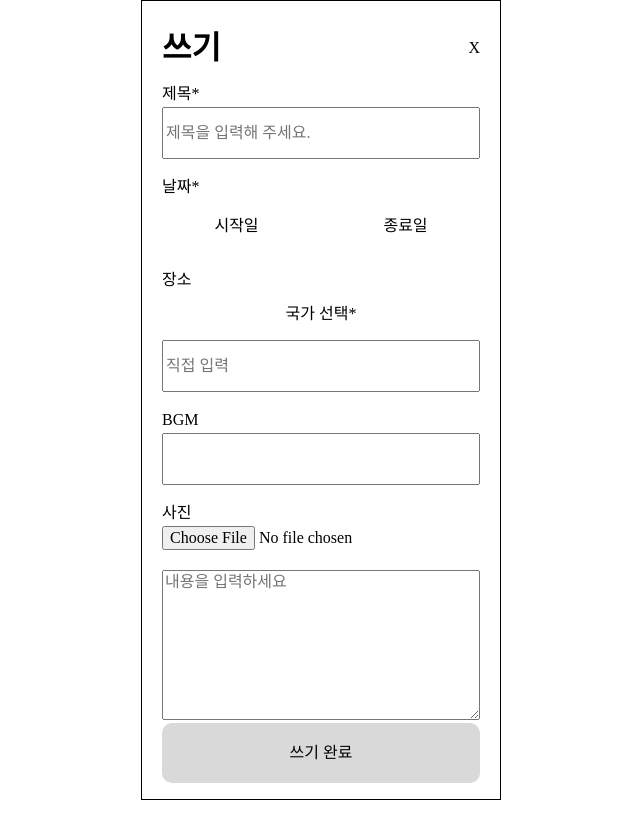
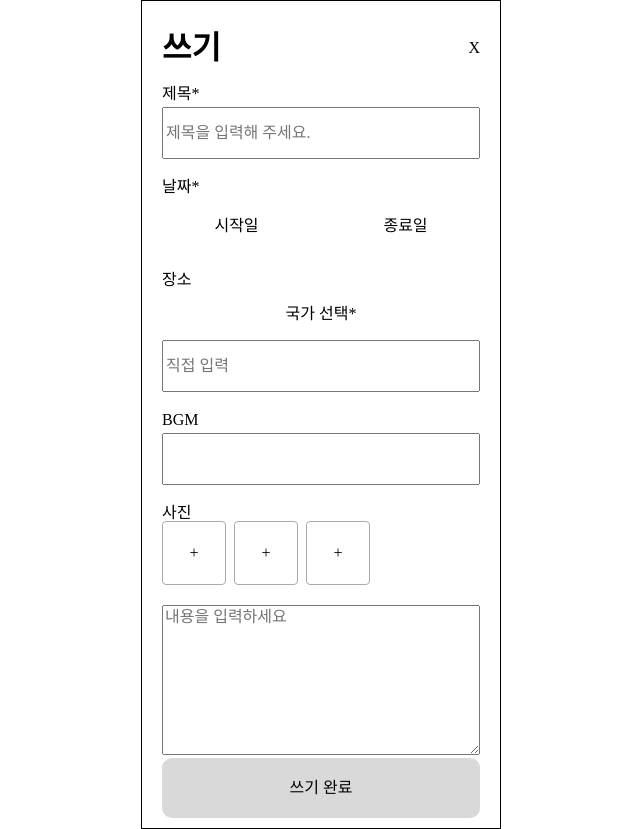
Before and after one commit to teo-sprint-16-3/client, a React (Vite) app: page /note/post in a window 1280 px wide. Shown: the whole page, without its empty margins (319-959 px from the left). Before the commit the page ends 800 px from the top, so only its background shows below. Built offline with nearby package versions, Linux system fonts and the light colour scheme.

Commit message:
feat: 쓰기 페이지 사진 등록 기능 추가

```diff
--- /dev/null
+++ b/src/components/Note/common/UploadFile/index.module.scss
@@ -0,0 +1,29 @@
+.uploadContainer {
+  position: relative;
+
+  .uploadImage {
+    cursor: pointer;
+    height: 64px;
+    width: 64px;
+    border-radius: 4px;
+  }
+
+  .deleteButton {
+    position: absolute;
+    top: 5px;
+    right: 5px;
+    cursor: pointer;
+  }
+
+  .uploadButton {
+    cursor: pointer;
+    height: 64px;
+    width: 64px;
+    border: 1px solid #aaa;
+    border-radius: 4px;
+  }
+}
+
+.pictureInput {
+  display: none;
+}
--- /dev/null
+++ b/src/components/Note/common/UploadFile/index.tsx
@@ -0,0 +1,67 @@
+import { ChangeEvent, useRef } from "react";
+import ImageDeleteButton from "../../../../assets/icons/imageDeleteButton.svg";
+import s from "./index.module.scss";
+
+interface UploadFileProps {
+  index: number;
+  fileUrl: string;
+  onChangeFileUrls: (imageUrl: string, index: number) => void;
+}
+
+export default function UploadFile({
+  index,
+  fileUrl,
+  onChangeFileUrls,
+}: UploadFileProps) {
+  const fileRef = useRef<HTMLInputElement>(null);
+
+  const handleUploadFile = () => {
+    fileRef.current?.click();
+  };
+
+  const onChangeFile = (event: ChangeEvent<HTMLInputElement>) => {
+    const file = event.target.files?.[0];
+    if (file) {
+      const imageUrl = URL.createObjectURL(file);
+      onChangeFileUrls(imageUrl, index);
+    }
+  };
+
+  const deleteFile = () => {
+    onChangeFileUrls("", index);
+  };
+
+  return (
+    <>
+      <div className={s.uploadContainer}>
+        {fileUrl ? (
+          <div>
+            <img
+              className={s.uploadImage}
+              src={fileUrl}
+              alt="image"
+              onClick={handleUploadFile}
+            />
+            <img
+              className={s.deleteButton}
+              src={ImageDeleteButton}
+              onClick={deleteFile}
+              alt="삭제"
+            />
+          </div>
+        ) : (
+          <button className={s.uploadButton} onClick={handleUploadFile}>
+            +
+          </button>
+        )}
+      </div>
+
+      <input
+        className={s.pictureInput}
+        type="file"
+        ref={fileRef}
+        onChange={onChangeFile}
+      />
+    </>
+  );
+}
--- a/src/components/note/PictureInput/index.module.scss
+++ b/src/components/note/PictureInput/index.module.scss
@@ -8,3 +8,8 @@
   width: 100%;
   margin-top: 5px;
 }
+
+.uploadContainer {
+  display: flex;
+  gap: 8px;
+}
--- a/src/components/note/PictureInput/index.tsx
+++ b/src/components/note/PictureInput/index.tsx
@@ -1,10 +1,28 @@
 import s from "./index.module.scss";
+import UploadFile from "../common/UploadFile";
 
-export default function PictureInput() {
+interface PictureInputProps {
+  fileUrls: string[];
+  onChangeFile: (fileUrl: string, index: number) => void;
+}
+
+export default function PictureInput({
+  fileUrls,
+  onChangeFile,
+}: PictureInputProps) {
   return (
     <div className={s.pictureGroup}>
       <label htmlFor="pictureInput">사진</label>
-      <input className={s.pictureInput} type="file" id="pictureInput" />
+      <div className={s.uploadContainer}>
+        {fileUrls.map((file: string, index: number) => (
+          <UploadFile
+            key={index}
+            index={index}
+            fileUrl={file}
+            onChangeFileUrls={onChangeFile}
+          />
+        ))}
+      </div>
     </div>
   );
 }
--- a/src/pages/note/CreateNotePage/index.tsx
+++ b/src/pages/note/CreateNotePage/index.tsx
@@ -9,10 +9,12 @@ import TitleInput from "../../../components/Note/TitleInput";
 import Header from "../../../components/Note/common/Header";
 import { useState } from "react";
 import BottomSheet from "../../../components/Note/common/BottomSheet";
+import { produce } from "immer";
 
 export default function CreateNotePage() {
   const [isBottomSheetOpen, setIsBottomSheetOpen] = useState(false);
   const [bottomSheetContent, setBottomSheetContent] = useState(null);
+  const [fileUrls, setFileUrls] = useState<string[]>(["", "", ""]);
 
   const handleBottomSheetOpen = (content: any): void => {
     setBottomSheetContent(content);
@@ -23,6 +25,14 @@ export default function CreateNotePage() {
     setIsBottomSheetOpen(false);
   };
 
+  const onChangeFileUrls = (fileUrl: string, index: number) => {
+    setFileUrls(
+      produce((draft) => {
+        draft[index] = fileUrl;
+      }),
+    );
+  };
+
   return (
     <>
       <Container isBottomSheetOpen={isBottomSheetOpen}>
@@ -31,10 +41,11 @@ export default function CreateNotePage() {
         <DateInput onSelectCountry={handleBottomSheetOpen} />
         <LocationInput onSelectCountry={handleBottomSheetOpen} />
         <BgmInput />
-        <PictureInput />
+        <PictureInput fileUrls={fileUrls} onChangeFile={onChangeFileUrls} />
         <TextInput />
         <SubmitButton />
       </Container>
+
       <div>
         {isBottomSheetOpen && (
           <BottomSheet
```
Also changed, not shown: src/assets/icons/imageDeleteButton.svg (added).
